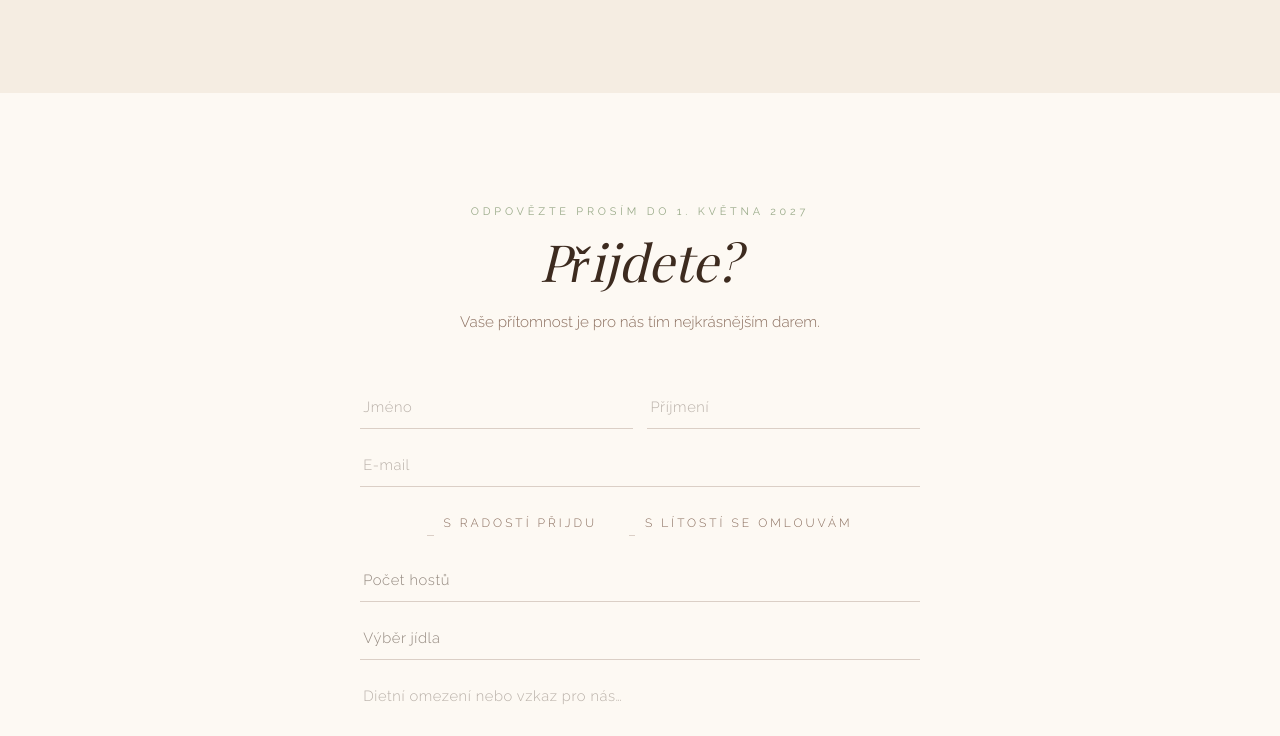
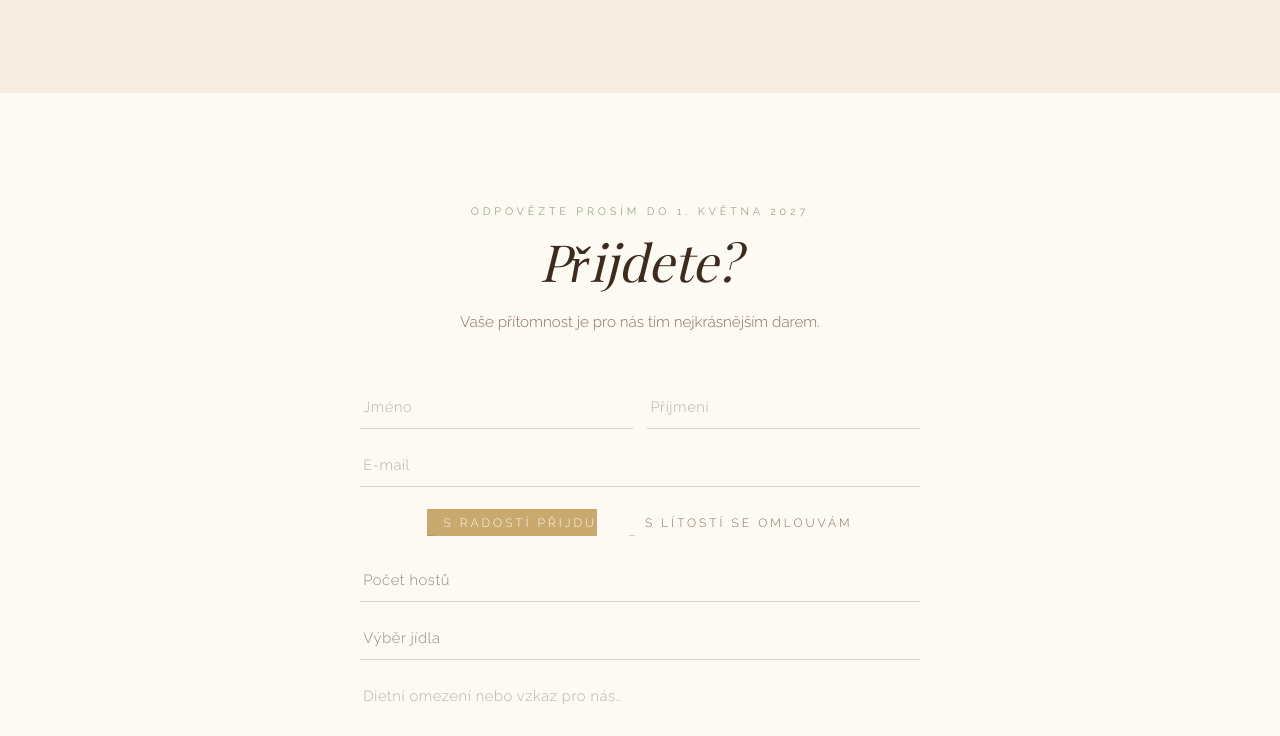
Before and after one commit to lmajer/svatba, a plain HTML site: page index.html in a window 1280 px wide. Shown: the part 3443-4179 px from the top of the page. Drawn offline with nearby package versions, Linux system fonts and the light colour scheme; a web font is replaced by a local one.

Commit message:
css edit

```diff
--- a/index.html
+++ b/index.html
@@ -104,6 +104,11 @@ body{font-family:'Raleway',sans-serif;font-weight:300;background:var(--ivory);co
 .attend-row{display:flex;gap:2rem;justify-content:center;padding:.5rem 0}
 .att-lbl{display:flex;align-items:center;gap:.6rem;cursor:pointer;font-size:.75rem;letter-spacing:.25em;text-transform:uppercase;color:var(--mid)}
 .att-lbl input{accent-color:var(--gold);width:auto}
+.att-lbl:has(input:checked) {
+  background: var(--gold);
+  border-color: var(--gold);
+  color: var(--ivory);
+}
 .submit-wrap{margin-top:1rem;display:flex;justify-content:center}
 .rsvp-btn{background:var(--deep);border:none;color:var(--ivory);font-family:'Raleway',sans-serif;font-weight:400;font-size:.7rem;letter-spacing:.45em;text-transform:uppercase;padding:1.1rem 3.5rem;cursor:pointer;transition:background .3s;border-radius:1px}
 .rsvp-btn:hover{background:var(--rose)}
@@ -180,7 +185,7 @@ footer{background:var(--deep);text-align:center;padding:4rem 2rem 3rem}
     <h2 class="s-title">Jak to začalo</h2>
     <p class="s-sub">Každá láska má svůj příběh. Tady je ten náš.</p>
     <div class="timeline">
-      <div class="tl"><span class="tl-year">2019</span><div class="tl-line"></div><div><h4>První setkání</h4><p>Poprvé jsme se potkali na pražškém hlavním nádraží, odkud jsme vyráželi na vodu. V průběhu vody jsme se postupně zbližovali a nakonec jsme se dali dohromady. Bylo to jako z románu, a od té doby jsme nerozluční.</p></div></div>
+      <div class="tl"><span class="tl-year">2017</span><div class="tl-line"></div><div><h4>První setkání</h4><p>Poprvé jsme se potkali na pražškém hlavním nádraží, odkud jsme vyráželi na vodu. V průběhu vody jsme se postupně zbližovali a nakonec jsme se dali dohromady. Bylo to jako z románu, a od té doby jsme nerozluční.</p></div></div>
       <div class="tl"><span class="tl-year">2020</span><div class="tl-line"></div><div><h4>Společný domov</h4><p>Nastěhovali jsme se spolu do malého bytu v centru Prahy. Akorat začala pandemie kovidu.</p></div></div>
       <div class="tl"><span class="tl-year">2025</span><div class="tl-line"></div><div><h4>Zájezd</h4><p>Společně jsme vyrazili na zatím největší dobrodružství - Roční pobyt na Novém Zélandu</p></div></div>
       <div class="tl"><span class="tl-year">2027</span><div class="tl-line"></div><div><h4>Náš velký den</h4><p>10. července si řekneme své "ano". Budeme rádi, když to oslavíte s námi.</p></div></div>
```
